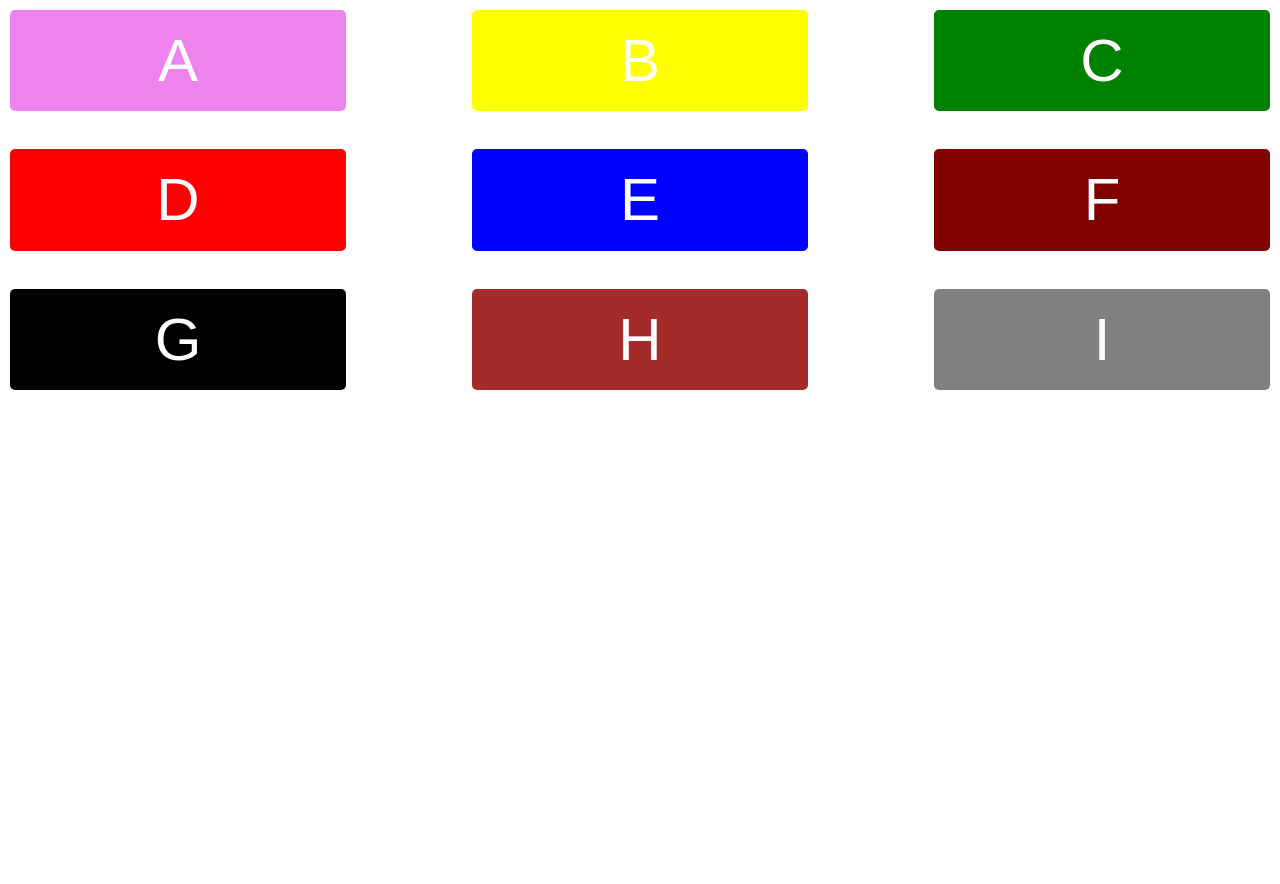
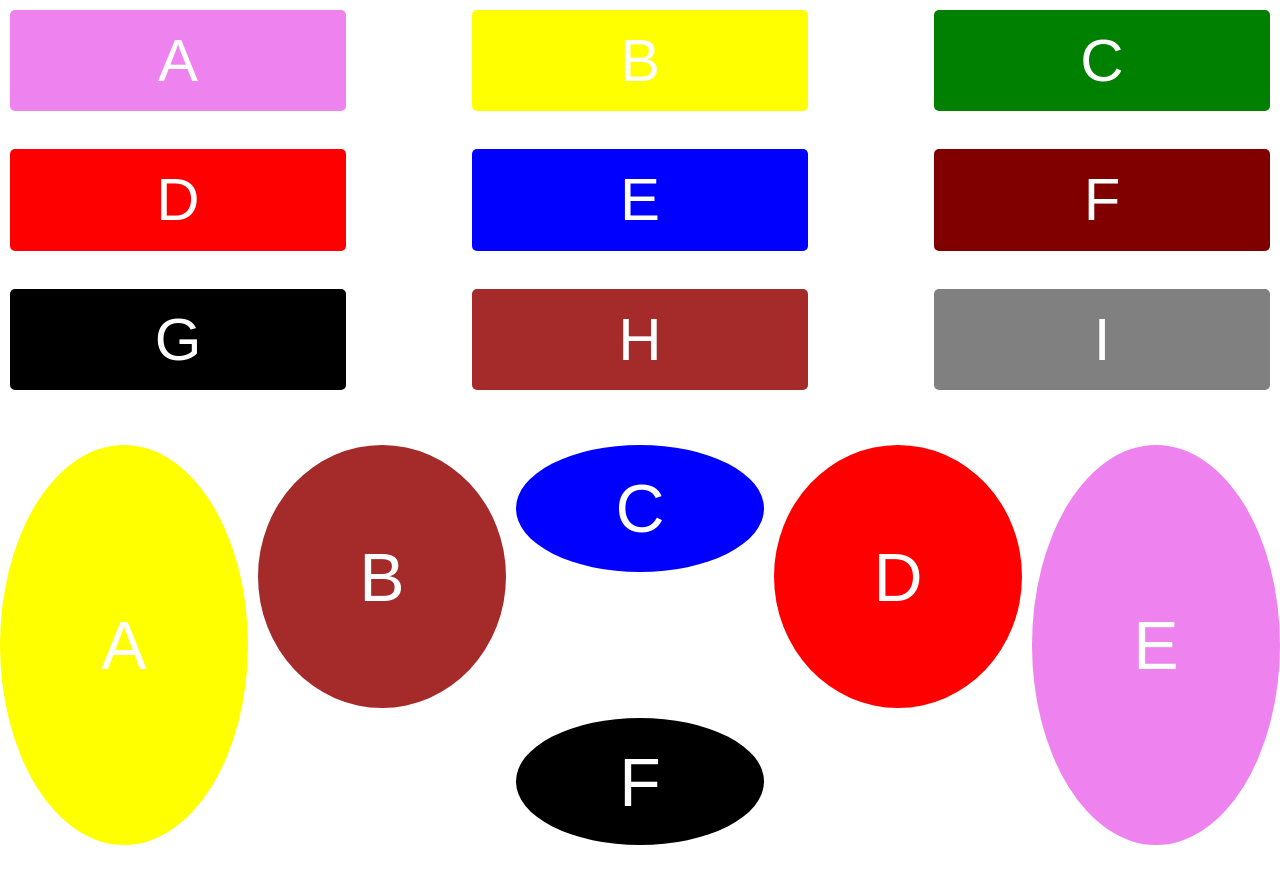
Before and after one commit to kennedymwavu/html-css-js, a plain HTML site: page grid/grid.html in a window 1280 px wide. Before the commit the page ends 800 px from the top, so only its background shows below. Drawn offline with Linux system fonts and the light colour scheme.

Commit message:
staircase

```diff
--- a/grid/grid.css
+++ b/grid/grid.css
@@ -75,3 +75,51 @@ body {
   margin: 10px;
   border-radius: 5px;
 }
+
+.container2 {
+  height: 50vh;
+  color: white;
+  font-size: 170%;
+  display: grid;
+  grid-template-columns: repeat(5, 1fr);
+  grid-template-rows: repeat(3, 1fr);
+  gap: 10px;
+}
+
+.container2 *{
+  display: flex;
+  align-items: center;
+  justify-content: center;
+  padding: 10px;
+  border-radius: 50%;
+}
+
+.box-10 {
+  background-color: yellow;
+  grid-row-start: span 3;
+}
+
+.box-11 {
+  background-color: brown;
+  grid-row-start: span 2;
+}
+
+.box-12 {
+  background-color: blue;
+}
+
+.box-13 {
+  background-color: red;
+  grid-row-start: span 2;
+}
+
+.box-14 {
+  background-color: violet;
+  grid-row-start: span 3;
+}
+
+.box-15 {
+  background-color: black;
+  grid-column-start: 3;
+  grid-row-start: 3;
+}
--- a/grid/grid.html
+++ b/grid/grid.html
@@ -44,7 +44,18 @@
       </div>
     </div>
 
+    <br>
 
+    <div class="container2">
+      <div class="box-10">A</div>
+      <div class="box-11">B</div>
+      <div class="box-12">C</div>
+      <div class="box-13">D</div>
+      <div class="box-14">E</div>
+      <div class="box-15">F</div>
+    </div>
+
+    <br>
 
   </body>
 </html>
```
